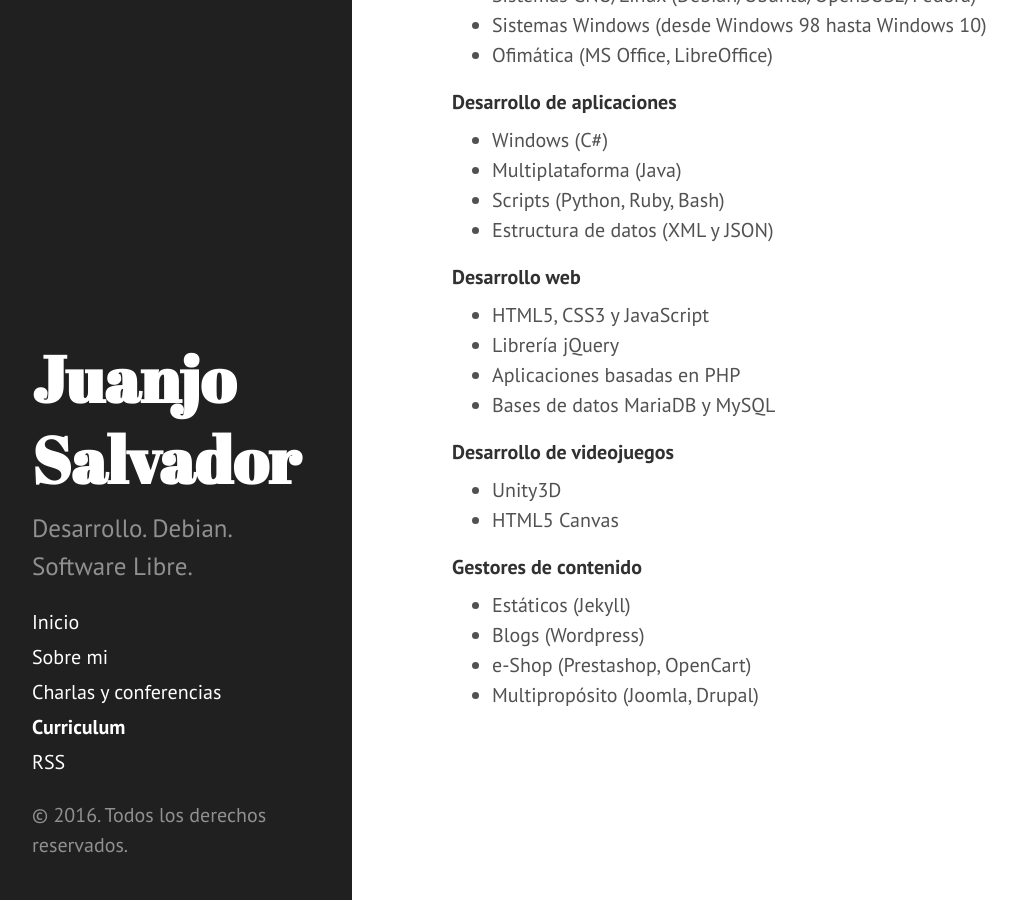
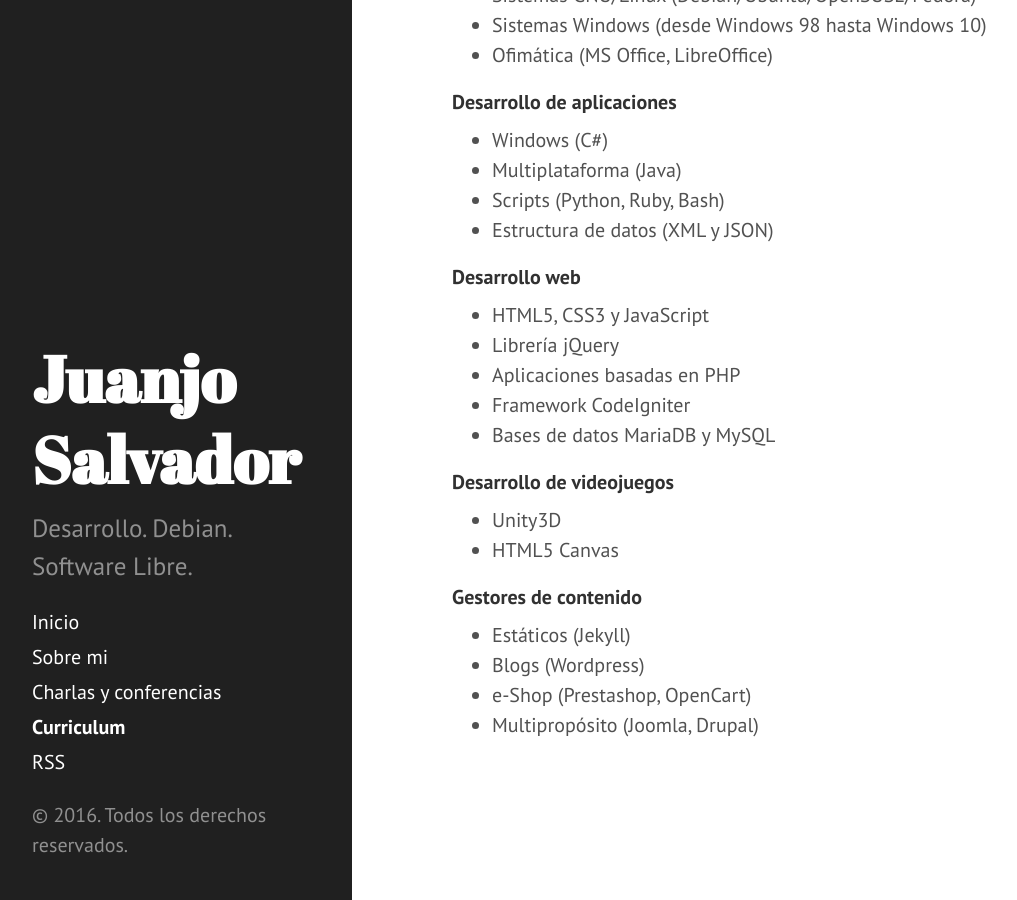
Before and after one commit to JuanjoSalvador/blog, a Jekyll site: the page built from curriculum.md, in a window 1280 px wide and 900 px high, scrolled down 616 px. Shown: the whole window, without its empty margins (8-1025 px from the left). Built offline with Jekyll 4.4.1, drawn with Linux system fonts in a browser that asks for light colours; Markdown is read by kramdown in place of the engine named in the settings.

Commit message:
Update curriculum.md

```diff
--- a/curriculum.md
+++ b/curriculum.md
@@ -30,8 +30,9 @@ permalink: /curriculum/
 
 #### Desarrollo web
   * HTML5, CSS3 y JavaScript
-  * Librería jQuery
+   * Librería jQuery
   * Aplicaciones basadas en PHP
+   * Framework CodeIgniter
   * Bases de datos MariaDB y MySQL
 
 #### Desarrollo de videojuegos
```
